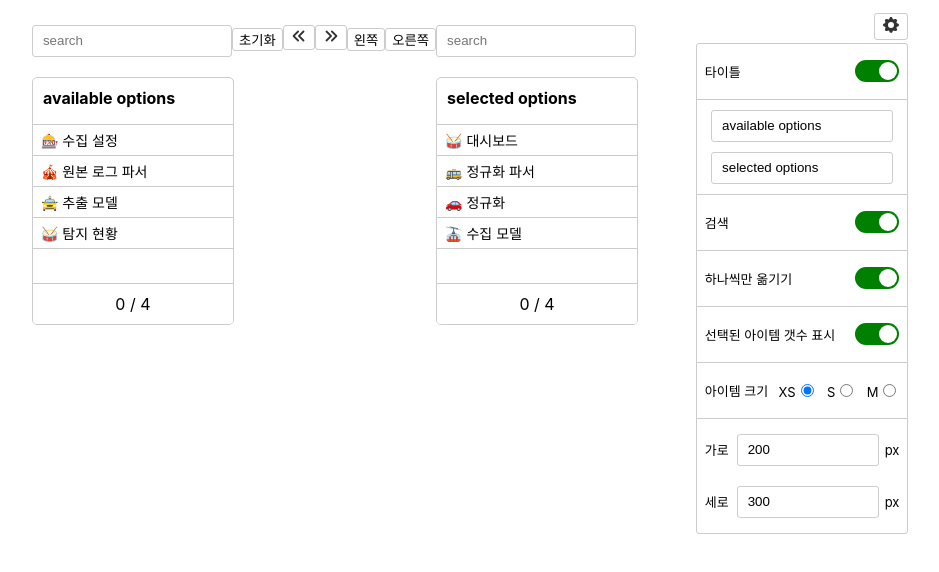
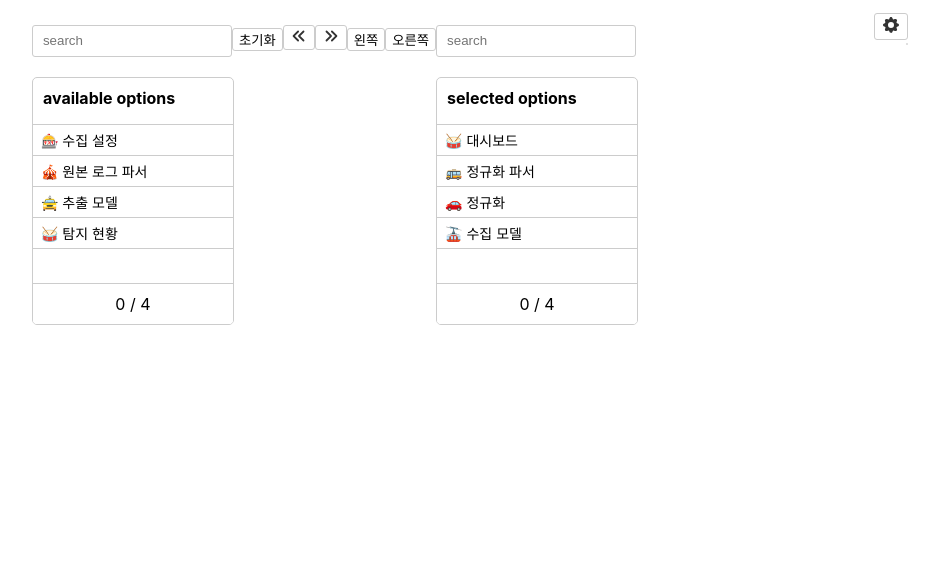
Before and after one commit to khw970421/wanted-codestates-project-3-3, a React (Create React App) app: page / in a window 1280 px wide. Shown: the top 572 px of the page, without its empty margins (306-1245 px from the left). Built offline with nearby package versions, Linux system fonts and the light colour scheme.

Commit message:
🐛 bug: setting onChange오류
- setting 기본값false

```diff
--- a/src/components/Settings.jsx
+++ b/src/components/Settings.jsx
@@ -24,7 +24,7 @@ const Settings = (props) => {
   } = props;
 
   const [titleChecked, settitleCheck] = useState(true);
-  const [showSetting, setShowSetting] = useState(true);
+  const [showSetting, setShowSetting] = useState(false);
 
   return (
     <div className="settings-wrap">
--- a/src/components/SettingsItem.jsx
+++ b/src/components/SettingsItem.jsx
@@ -11,7 +11,7 @@ const SettingsItem = ({ title, item, setItems, id }) => {
       <p>{title}</p>
       <div className="switch-box">
         <input
-          onClick={clickCheckbox}
+          onChange={clickCheckbox}
           ref={check}
           type="checkbox"
           id={id}
```
